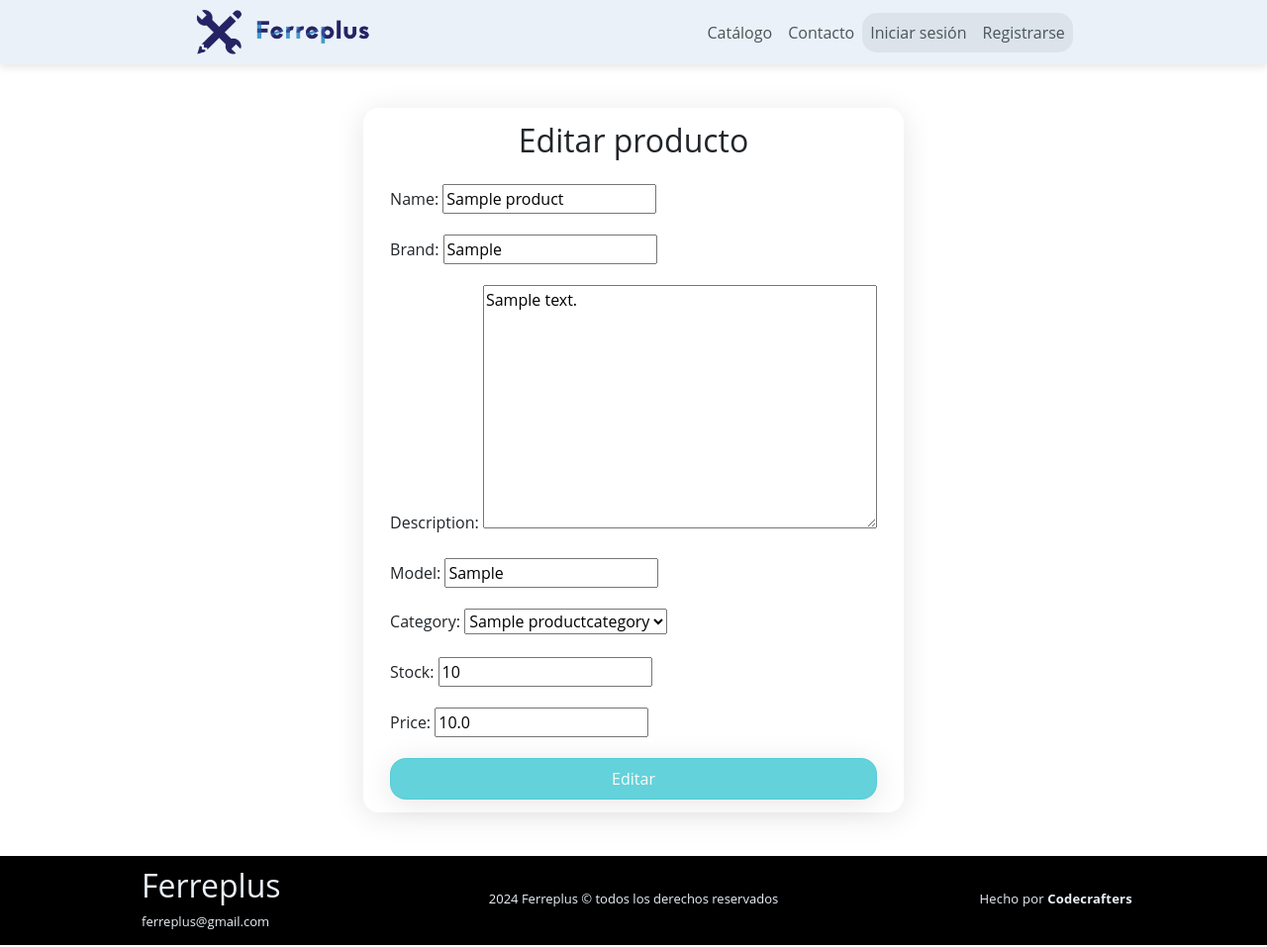
After one commit to codecrafters-is2/ferreplus_django, a Django app: page /catalog/product/edit/1 in a window 1280 px wide. The commit adds this page. Shown: the whole page at 99% size. Run offline with Django 5.2, Linux system fonts and the light colour scheme; tables that the repository leaves empty hold one stand-in row (values such as "Sample post"); parts of the project's set-up code (start-up, migrations or seed data) failed here and were passed over; some libraries are stand-ins or nearby versions; some web fonts are replaced.

Commit message:
Editar producto

```diff
--- a/catalogo/templates/components/product_card.html
+++ b/catalogo/templates/components/product_card.html
@@ -97,6 +97,7 @@
         <div style="display: flex; flex-direction: row; align-items: center; gap: 1rem;">
           {% show_visibility_toggle_button code "small" %}
           {% show_product_delete_button code "small" %}
+          {% show_product_edit_button pk  %}
         </div>
     </div>
   {% endif %}
--- /dev/null
+++ b/catalogo/templates/product_edit.html
@@ -0,0 +1,61 @@
+{% extends "_base_wildcard_bootstrap.html" %}
+{% load static %}
+{% load product_extras %}
+
+{% block content %}
+<style>
+  .product-edit-container {
+    width: 100vw;
+    height: 100vh;
+    display: flex;
+    flex-direction: column;
+    align-items: center;
+    justify-content: center;
+    gap: 2rem;
+  }
+
+  .product-edit-container button {
+      display: flex;
+      flex-direction: row;
+      gap: 10px;
+      align-items: center;
+      justify-content: center;
+      background: rgba(47, 195, 205, 0.74);
+      border-radius: 16px;
+      box-shadow: 0 4px 30px rgba(0, 0, 0, 0.1);
+      backdrop-filter: blur(14.1px);
+      -webkit-backdrop-filter: blur(14.1px);
+      border: 1px solid rgba(47, 195, 205, 0.28);
+      padding: 0.5rem 1rem;
+      transition: all 300ms ease;
+      white-space: nowrap;
+      color: #FAFAFA;
+      width: 100%;
+      text-align: center;
+    }
+
+    .form-wrapper {
+      display: flex;
+      flex-direction: column;
+      align-items: center;
+      gap: 1rem;
+      background: rgba(255, 255, 255, 0.27);
+      border-radius: 16px;
+      box-shadow: 0 4px 30px rgba(0, 0, 0, 0.1);
+      backdrop-filter: blur(7.6px);
+      -webkit-backdrop-filter: blur(7.6px);
+      border: 1px solid rgba(255, 255, 255, 0.36);
+      padding: 1% 2%;
+      transition: all 500ms ease-in;
+    }
+</style>
+<div class="product-edit-container">
+  <div class="form-wrapper">
+    <h2 style="width: 100%; text-align: center;">Editar producto</h2>
+    <form method="post">{% csrf_token %}
+        {{ form.as_p }}
+        <button type="submit" value="Update">Editar</button>
+    </form>
+  </div>
+</div>
+{% endblock content %}
--- a/catalogo/urls.py
+++ b/catalogo/urls.py
@@ -9,7 +9,8 @@ from .views import (
     ProductVisibilityToggleView,
     ProductDeleteSuccessMessageView,
     ProductVisibilityChangeSuccessMessageView,
-    HiddenProductListView
+    HiddenProductListView,
+    ProductUpdateView
 )
 
 urlpatterns = [
@@ -21,6 +22,7 @@ urlpatterns = [
     path("product/delete/<int:code>", ProductDeleteView.as_view(), name="product_delete"),
     path("product/visibility/<int:code>", ProductVisibilityToggleView.as_view(), name="product_visibility_toggle"),
     path("hidden/", HiddenProductListView.as_view(), name="hidden_products_list"),
+    path("product/edit/<int:pk>", ProductUpdateView.as_view(), name="product_edit"),
     # Mensajes
     path("product/deleted/success", ProductDeleteSuccessMessageView.as_view(), name="product_delete_success"),
     path("product/visibility/success", ProductVisibilityChangeSuccessMessageView.as_view(), name="product_visibility_change_success")
--- a/catalogo/views.py
+++ b/catalogo/views.py
@@ -1,8 +1,9 @@
 # Python
 from typing import Dict, Optional
 # Django
-from django.views.generic import View, ListView
+from django.views.generic import View, ListView, UpdateView
 from django.shortcuts import render, redirect, reverse
+from django.urls import reverse_lazy
 from django.http import (
      JsonResponse,
      HttpResponseBadRequest,
@@ -201,3 +202,12 @@ class HiddenProductListView(ListView):
 
     def get_queryset(self):
         return get_hidden_products()
+
+
+class ProductUpdateView(UpdateView):
+    model = Product
+    fields = ["name", "brand", "description", "model", "category", "stock", "price"]
+    template_name = "product_edit.html"
+
+    def get_success_url(self):
+        return reverse_lazy('product_detail', kwargs={'code': self.object.code})
--- a/templates/_base_wildcard_bootstrap.html
+++ b/templates/_base_wildcard_bootstrap.html
@@ -32,15 +32,12 @@
             </button>
             <div class="navbar-navigation">
               <ul class="navbar-nav me-auto mb-2 mb-lg-0 gap-4">
+                <li class="nav-item">
+                  <a class="nav-link" href="{% url 'product_list' %}">Catálogo</a>
+                </li>
                 {% if not user|belongs_to_group:"admi" and not user|belongs_to_group:"employee" %}
                   <li class="nav-item">
-                    <a class="nav-link" href="#">Nosotros</a>
-                  </li>
-                  <li class="nav-item">
                     <a class="nav-link" href="{% url 'contact' %}">Contacto</a>
-                  </li>
-                  <li class="nav-item">
-                    <a class="nav-link" href="{% url 'product_list' %}">Catálogo</a>
                   </li>
                 {% endif %}
                 <li class="nav-item">
```
Also changed, not shown: catalogo/templates/components/edit_button.html (added, +7 -0 lines), catalogo/templates/product_detail.html (+11 -2 lines), catalogo/templatetags/product_extras.py (+9 -0 lines), static/img/icons/edit-icon.png (added).
